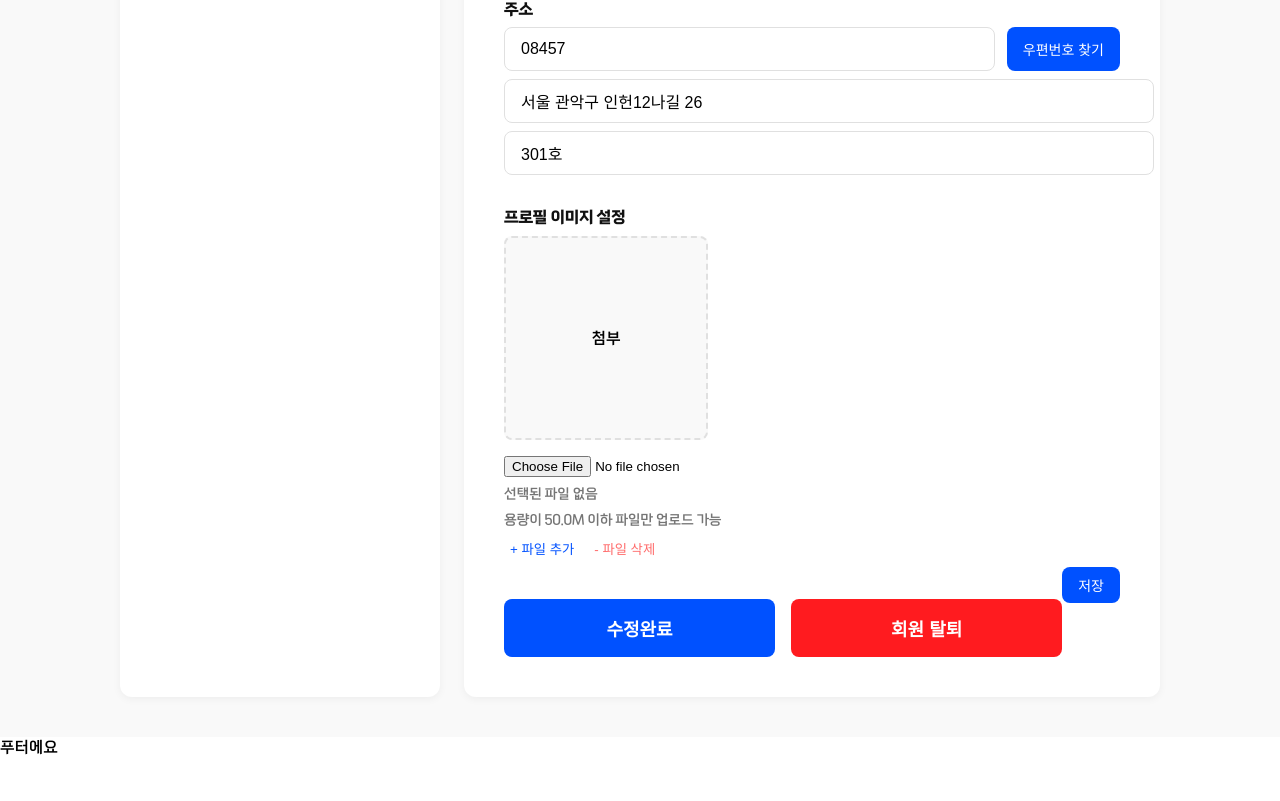
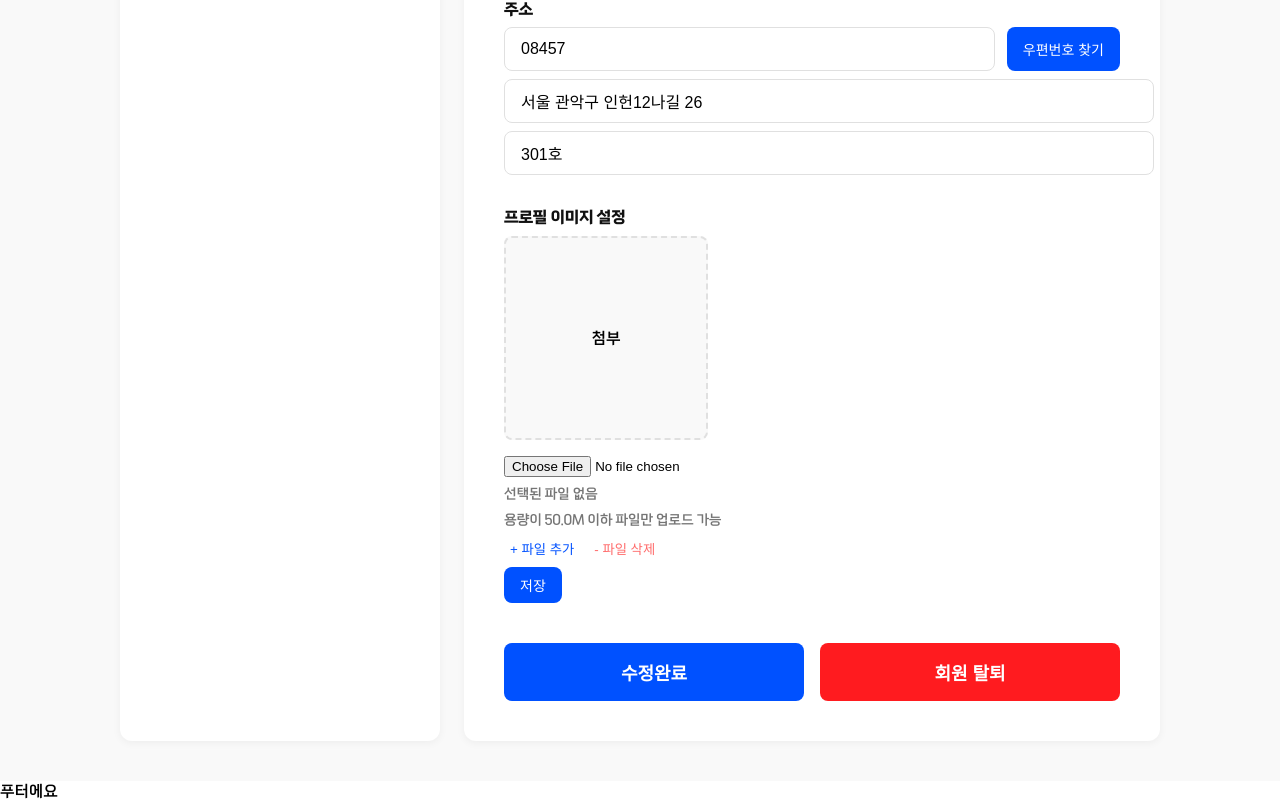
Before and after one commit to junseoch/cjs-bluecotton-react, a React (Create React App) app: page /main/my-page/my-info in a window 1280 px wide. Shown: the part 721-1522 px from the top of the page. Before the commit the page ends 1478 px from the top, so only its background shows below. Built offline with nearby package versions, Linux system fonts and the light colour scheme.

Commit message:
Move save button to left

```diff
--- a/src/pages/myPage/myinfo/MyInfoContainer.jsx
+++ b/src/pages/myPage/myinfo/MyInfoContainer.jsx
@@ -174,7 +174,7 @@ const MyInfoContainer = () => {
             <button type="button" style={{ color: '#0051FF', border: 'none', background: 'none', cursor: 'pointer' }}>+ 파일 추가</button>
             <button type="button" style={{ color: '#FF6B6B', border: 'none', background: 'none', cursor: 'pointer' }}>- 파일 삭제</button>
           </div>
-          <PrimaryButton type="button" style={{ float: 'right' }}>저장</PrimaryButton>
+          <PrimaryButton type="button">저장</PrimaryButton>
         </FormSection>
 
         <ActionButtons>
```
